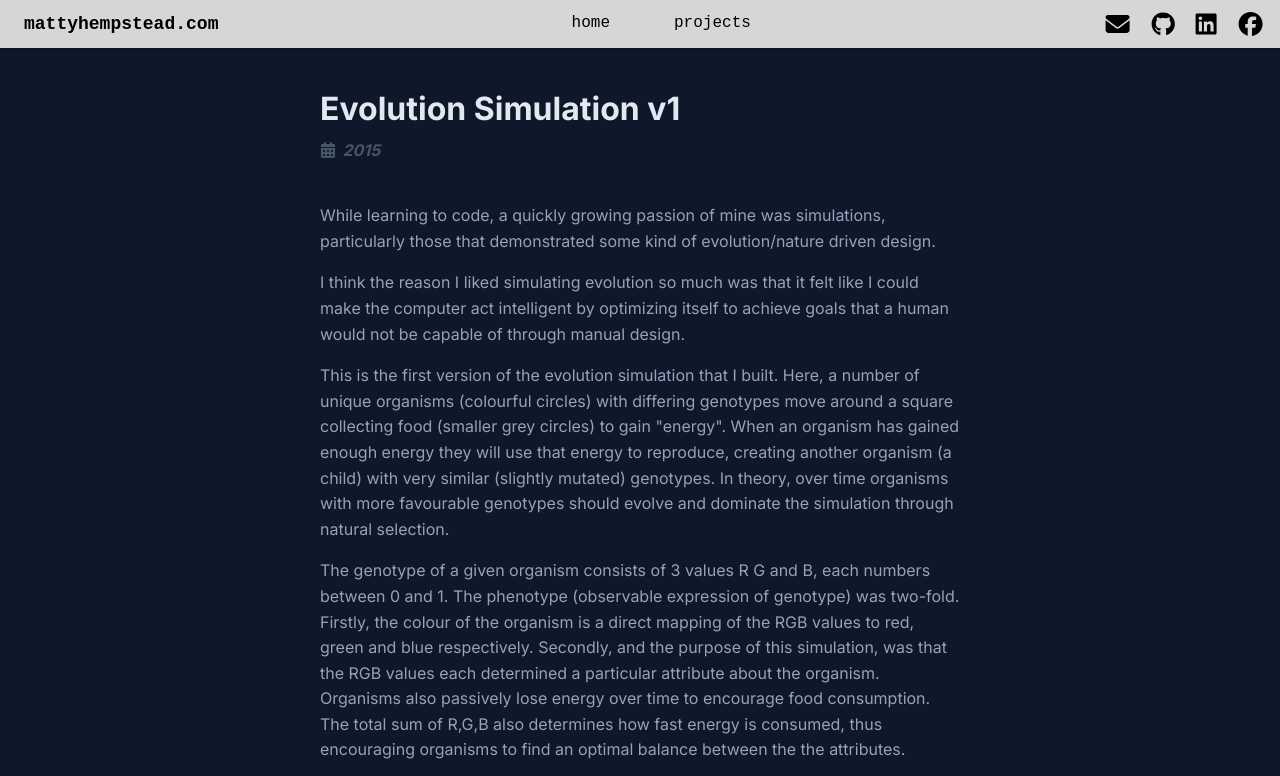
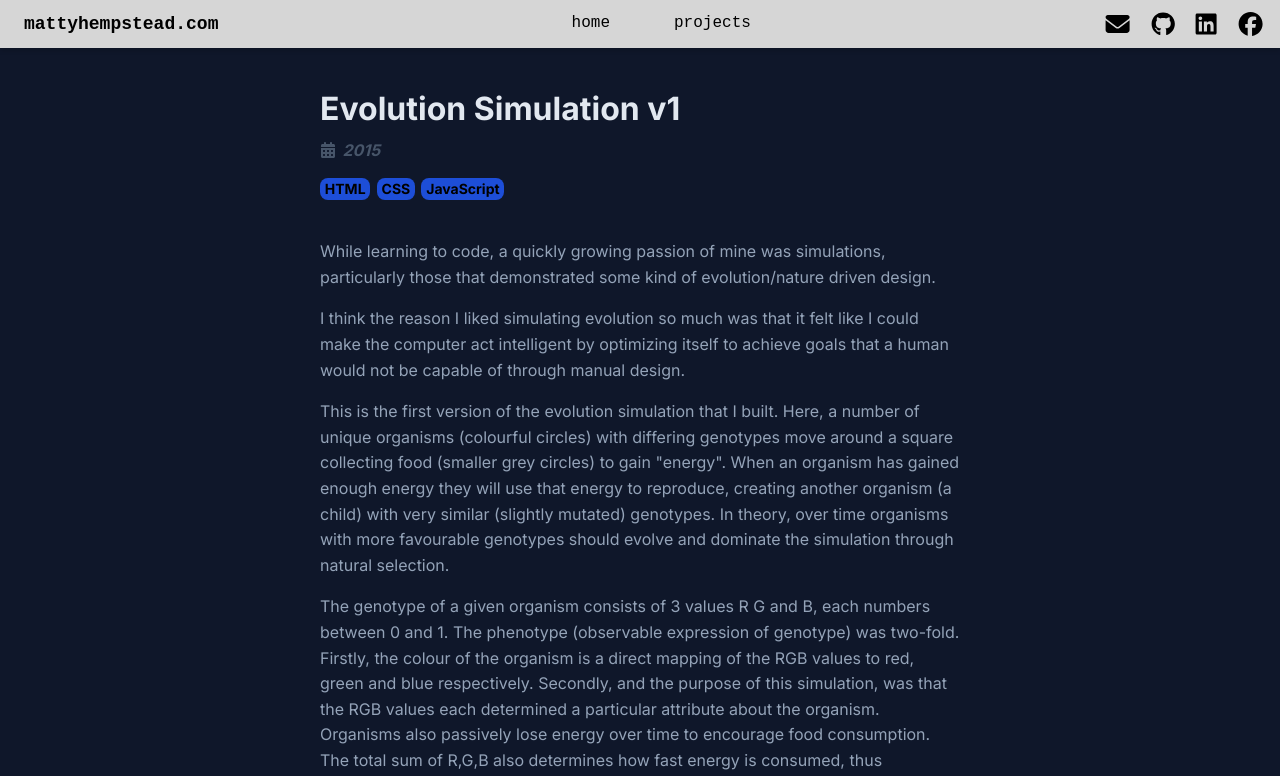
Before and after one commit to mattyhempstead/website, a Next.js app: page /projects/ev1 in a window 1280 px wide. Shown: the top 776 px of the page. Built offline with nearby package versions, Linux system fonts and the light colour scheme.

Commit message:
Split up builtWith into tags

```diff
--- a/app/projects/ProjectsList.tsx
+++ b/app/projects/ProjectsList.tsx
@@ -8,6 +8,7 @@ import { PROJECTS_DATA } from './projectsData';
 
 import React, { useState, useEffect } from 'react';
 import Image from 'next/image';
+import build from 'next/dist/build';
 
 
 type ProjectCardProps = {
@@ -16,7 +17,7 @@ type ProjectCardProps = {
     title: string;
     desc: string;
     date: string;
-    builtWith: string;
+    builtWith: string[];
 };
 
 const ProjectCard = ({ link, image, title, desc, date, builtWith }: ProjectCardProps) => {
@@ -59,8 +60,13 @@ const ProjectCard = ({ link, image, title, desc, date, builtWith }: ProjectCardP
                             <FontAwesomeIcon icon={faCalendarDays} className='w-4 h-4 pl-[0.5rem]'/>
                         </p>
                     </div>
-                    <p className='mt-0 mb-2 font-normal'>{desc}</p>
-                    <p className='mt-0 mb-0 font-bold text-green-600 text-sm'>{builtWith}</p>
+                    <p className='mt-0 mb-4 font-normal'>{desc}</p>
+
+                    <div className='mt-0 mb-0 font-bold text-sm'>
+                        {builtWith.map(bw => (
+                            <span className='mr-[0.4rem] px-[0.3rem] py-[0.15rem] rounded-lg text-black bg-blue-700'>{bw}</span>
+                        ))}
+                    </div>
                 </div>
             </div>
         </a>
--- a/app/projects/projectsData.tsx
+++ b/app/projects/projectsData.tsx
@@ -12,7 +12,7 @@ type ProjectData = {
         month?: number, // (optional) month as integer index at 1
         string: string,  // the string we render for the date
     },
-    builtWith: string
+    builtWith: string[]
 };
 
 
@@ -36,7 +36,7 @@ export const PROJECTS_DATA: {[projectId: string]: ProjectData} = {
             year: 2015,
             string: "2015"
         },
-        builtWith: "HTML + CSS + JS",
+        builtWith: ["HTML", "CSS", "JavaScript"],
     },
     "ev1": {
         includeInProjectsList: true,
@@ -48,7 +48,7 @@ export const PROJECTS_DATA: {[projectId: string]: ProjectData} = {
             year: 2015,
             string: "2015"
         },
-        builtWith: "HTML + CSS + JS"
+        builtWith: ["HTML", "CSS", "JavaScript"],
     },
     "pong": {
         includeInProjectsList: true,
@@ -60,7 +60,7 @@ export const PROJECTS_DATA: {[projectId: string]: ProjectData} = {
             year: 2015,
             string: "2015 / 2016 ?"
         },
-        builtWith: "HTML + CSS + JS"
+        builtWith: ["HTML", "CSS", "JavaScript"],
     },
     "cat-simulator-2015": {
         includeInProjectsList: true,
@@ -72,7 +72,7 @@ export const PROJECTS_DATA: {[projectId: string]: ProjectData} = {
             year: 2015,
             string: "2015"
         },
-        builtWith: "HTML + CSS + JS"
+        builtWith: ["HTML", "CSS", "JavaScript"],
     },
     "superboyboy": {
         includeInProjectsList: true,
@@ -85,7 +85,7 @@ export const PROJECTS_DATA: {[projectId: string]: ProjectData} = {
             month: 5,
             string: "May 2016"
         },
-        builtWith: "Python + pygame"
+        builtWith: ["Python", "Pygame"],
     },
     "fb-soccer-python": {
         includeInProjectsList: true,
@@ -98,7 +98,7 @@ export const PROJECTS_DATA: {[projectId: string]: ProjectData} = {
             month: 6,
             string: "June 2016"
         },
-        builtWith: "Python + pygame"
+        builtWith: ["Python", "Pygame"],
     },
     "fractal-tree": {
         includeInProjectsList: true,
@@ -110,7 +110,7 @@ export const PROJECTS_DATA: {[projectId: string]: ProjectData} = {
             year: 2017,
             string: "2017 or 2018 ???"
         },
-        builtWith: "HTML + CSS + JS"
+        builtWith: ["HTML", "CSS", "JavaScript"],
     },
     "image-circle-tiler": {
         includeInProjectsList: true,
@@ -122,7 +122,7 @@ export const PROJECTS_DATA: {[projectId: string]: ProjectData} = {
             year: 2017,
             string: "2017 or 2018 ???"
         },
-        builtWith: "HTML + CSS + JS"
+        builtWith: ["HTML", "CSS", "JavaScript"],
     },
     "image-pixel-sorter": {
         includeInProjectsList: true,
@@ -134,7 +134,7 @@ export const PROJECTS_DATA: {[projectId: string]: ProjectData} = {
             year: 2017,
             string: "2017 or 2018 ???"
         },
-        builtWith: "HTML + CSS + JS"
+        builtWith: ["HTML", "CSS", "JavaScript"],
     },
     "pi-estimator": {
         includeInProjectsList: true,
@@ -146,7 +146,7 @@ export const PROJECTS_DATA: {[projectId: string]: ProjectData} = {
             year: 2017,
             string: "2017 or 2018 ???"
         },
-        builtWith: "HTML + CSS + JS"
+        builtWith: ["HTML", "CSS", "JavaScript"],
     },
     "image-evolution": {
         includeInProjectsList: true,
@@ -158,7 +158,7 @@ export const PROJECTS_DATA: {[projectId: string]: ProjectData} = {
             year: 2017,
             string: "2017 or 2018 ???"
         },
-        builtWith: "HTML + CSS + JS"
+        builtWith: ["HTML", "CSS", "JavaScript"],
     },
     "car-evolution-v1": {
         includeInProjectsList: true,
@@ -171,7 +171,7 @@ export const PROJECTS_DATA: {[projectId: string]: ProjectData} = {
             month: 8,
             string: "August 2016"
         },
-        builtWith: "Python + pygame"
+        builtWith: ["Python", "Pygame"],
     },
     "song-visualiser-fourier": {
         includeInProjectsList: true,
@@ -184,7 +184,7 @@ export const PROJECTS_DATA: {[projectId: string]: ProjectData} = {
             month: 12,
             string: "December 2018"
         },
-        builtWith: "Python + pygame"
+        builtWith: ["Python", "Pygame"],
     },
     "double-pendulemon": {
         includeInProjectsList: true,
@@ -197,7 +197,7 @@ export const PROJECTS_DATA: {[projectId: string]: ProjectData} = {
             month: 4,
             string: "April 2019"
         },
-        builtWith: "HTML + CSS + JS"
+        builtWith: ["HTML", "CSS", "JavaScript"],
     },
     "thermo-sim": {
         includeInProjectsList: true,
@@ -211,7 +211,7 @@ export const PROJECTS_DATA: {[projectId: string]: ProjectData} = {
             month: 4,
             string: "April 2019"
         },
-        builtWith: "HTML + CSS + JS"
+        builtWith: ["HTML", "CSS", "JavaScript"],
     },
     "water": {
         includeInProjectsList: true,
@@ -224,7 +224,7 @@ export const PROJECTS_DATA: {[projectId: string]: ProjectData} = {
             month: 4,
             string: "April 2019"
         },
-        builtWith: "HTML + CSS + JS"
+        builtWith: ["HTML", "CSS", "JavaScript"],
     },
     "mnist": {
         includeInProjectsList: true,
@@ -237,7 +237,7 @@ export const PROJECTS_DATA: {[projectId: string]: ProjectData} = {
             month: 7,
             string: "July 2019"
         },
-        builtWith: "HTML + CSS + JS + Python + Tensorflow"
+        builtWith: ["HTML", "CSS", "JavaScript", "Python", "Tensorflow"],
     },
     "dvd-face": {
         includeInProjectsList: true,
@@ -250,7 +250,7 @@ export const PROJECTS_DATA: {[projectId: string]: ProjectData} = {
             month: 9,
             string: "September 2019"
         },
-        builtWith: "HTML + CSS + JS"
+        builtWith: ["HTML", "CSS", "JavaScript"],
     },
     "cartpole-evolution": {
         includeInProjectsList: true,
@@ -263,7 +263,7 @@ export const PROJECTS_DATA: {[projectId: string]: ProjectData} = {
             month: 5, // May to June
             string: "May 2019"
         },
-        builtWith: "HTML + CSS + JS"
+        builtWith: ["HTML", "CSS", "JavaScript"],
     },
 
     "canvas-lib": {
@@ -275,7 +275,7 @@ export const PROJECTS_DATA: {[projectId: string]: ProjectData} = {
             year: 2017,  // I think bc I used it for GAN Studio
             string: "2017"
         },
-        builtWith: "HTML + CSS + JS"
+        builtWith: ["JavaScript"],
     },
 };
 
--- a/components/projects/ProjectPage.jsx
+++ b/components/projects/ProjectPage.jsx
@@ -8,16 +8,24 @@ import { getProjectData } from '@/app/projects/projectsData';
 
 
 export default function ProjectPage({ projectId, caption=null, children }) {
-    const { title, date } = getProjectData(projectId);
+    const { title, date, builtWith } = getProjectData(projectId);
 
     return <>
         <div className="">
             <h1 className='mb-4 text-slate-100'>{title}</h1>
+
             {caption && <p className="italic mb-4 text-slate-500">{caption}</p>}
-            <p className="italic font-bold mb-10 text-slate-600">
+
+            <p className="italic font-bold mb-4 text-slate-600">
                 <FontAwesomeIcon icon={faCalendarDays} className='w-4 h-4 pr-[0.4rem]'/>
                 {date.string}
             </p>
+
+            <div className='mb-10 font-bold text-sm'>
+                {builtWith.map(bw => (
+                    <span className='mr-[0.4rem] px-[0.3rem] py-[0.15rem] rounded-lg text-black bg-blue-700'>{bw}</span>
+                ))}
+            </div>
 
             {children}
         </div>
```
